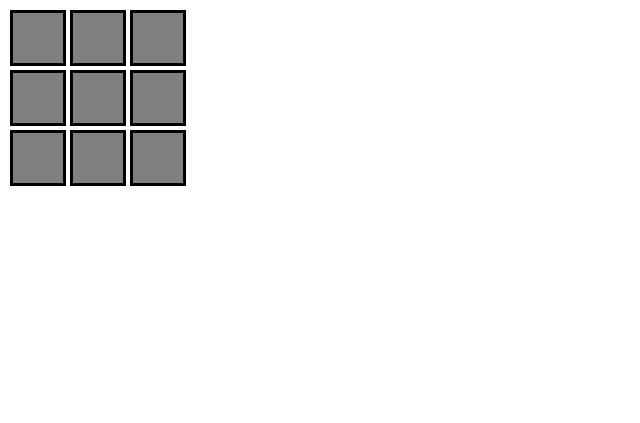
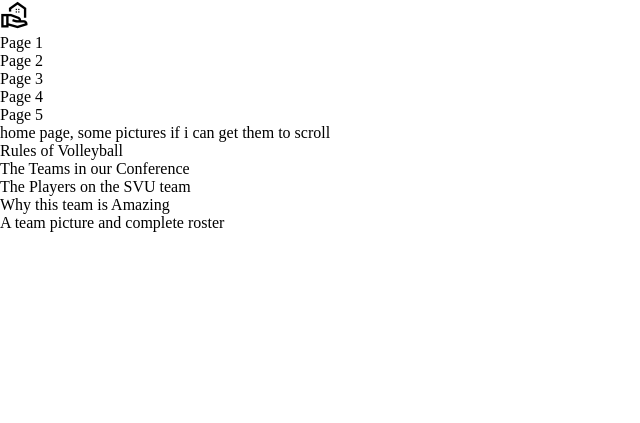
Before and after one commit to BradyDastrup/BradyDastrup.github.io, a plain HTML site: page index.html in a window 1280 px wide. Shown: the whole page, without its empty margins (0-640 px from the left). Drawn offline with nearby package versions, Linux system fonts and the light colour scheme.

Commit message:
Update index.html

```diff
--- a/index.html
+++ b/index.html
@@ -4,22 +4,43 @@
     <meta charset='UTF-8'>
   <title>My Website!</title>
   <link href="style.css" rel="stylesheet" type="text/css" />
+    <link
+      rel="stylesheet"
+      href="https://fonts.googleapis.com/css2?family=Material+Symbols+Outlined:opsz,wght,FILL,GRAD@20..48,100..700,0..1,-50..200"
+    />
   </head>
 
   <body>
-<div class='parent'>
-<div id='div1' class='start' onclick='select(this)'></div>
-<div id='div2' class='start' onclick='select(this)'></div>
-<div id='div3' class='start' onclick='select(this)'></div>
-<div id='div4' class='start' onclick='select(this)'></div>
-<div id='div5' class='start' onclick='select(this)'></div>
-<div id='div6' class='start' onclick='select(this)'></div>
-<div id='div7' class='start' onclick='select(this)'></div>
-<div id='div8' class='start' onclick='select(this)'></div>
-<div id='div9' class='start' onclick='select(this)'></div>
+    <div class="wholepage">
+      <span
+        class="material-symbols-outlined icon"
+        onclick="show('homepage')"
+        style="font-size: 30px"
+      >
+        real_estate_agent</span
+      >
+      <div class="break"></div>
+      <div class="selectcontainer">
+        <div class="select" onclick="show('div1')">Page 1</div>
+        <div class="select" onclick="show('div2')">Page 2</div>
+        <div class="select" onclick="show('div3')">Page 3</div>
+        <div class="select" onclick="show('div4')">Page 4</div>
+        <div class="select" onclick="show('div5')">Page 5</div>
       </div>
 
+      <div class="display">
+        <div class="homepage" id="homepage">
+          home page, some pictures if i can get them to scroll
+        </div>
+        <div class="div1 hide" id="div1">Rules of Volleyball</div>
+        <div class="div2 hide" id="div2">The Teams in our Conference</div>
+        <div class="div3 hide" id="div3">The Players on the SVU team</div>
+        <div class="div4 hide" id="div4">Why this team is Amazing</div>
+        <div class="div5 hide" id="div5">
+          A team picture and complete roster
+        </div>
+      </div>
+    </div>
     <script src="script.js"></script>
-
   </body>
 </html>
```
Lines whose indentation alone changed are shown as unchanged.
